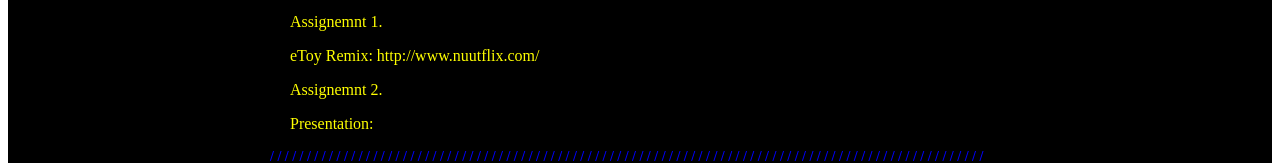
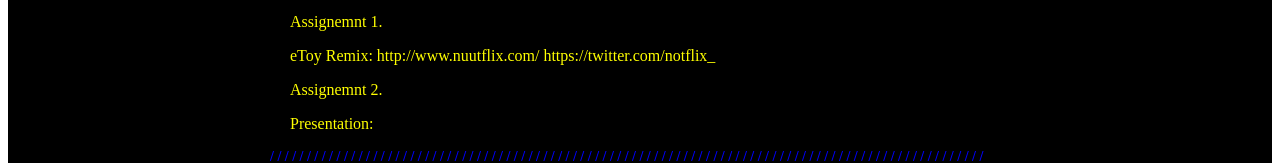
Before and after one commit to MrJackio/MrJackio.github.io, a plain HTML site: page index.html in a window 1280 px wide. Shown: the part 1916-2079 px from the top of the page. Drawn offline with Linux system fonts and the light colour scheme.

Commit message:
Added twitter link

```diff
--- a/index.html
+++ b/index.html
@@ -69,7 +69,7 @@
 
     <div class="article">
       <p>Assignemnt 1.</p>
-      <p>eToy Remix:  http://www.nuutflix.com/</p>
+      <p>eToy Remix:  http://www.nuutflix.com/      https://twitter.com/notflix_</p>
       <p>Assignemnt 2.</p>
       <p>Presentation:</p>
       <h3> / / / / / / / / / / / / / / / / / / / / / / / / / / / / / / / / / / / / / / / / / / / / / / / / / / / / / / / / / / / / / / / / / / / / / / / / / / / / / / / / / / / / / / / / / / / / / / / / /  </h3>
```
